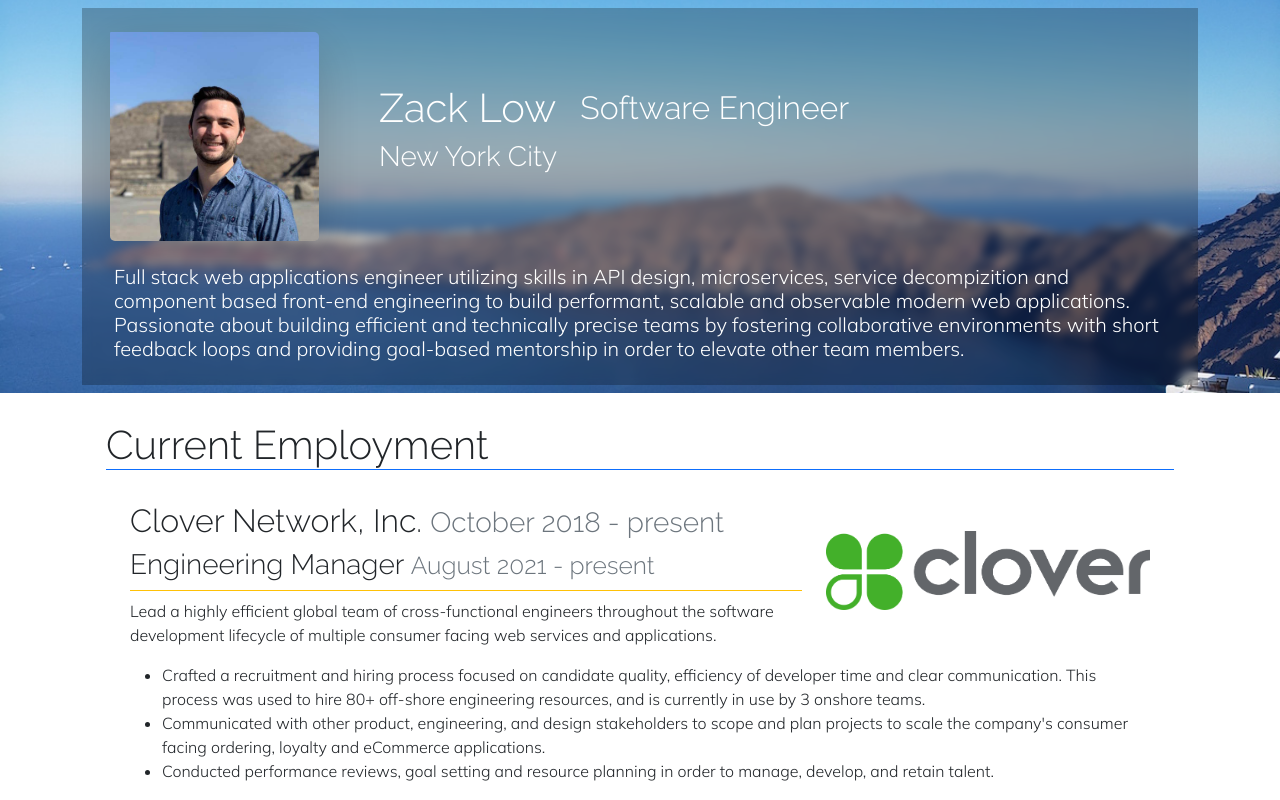
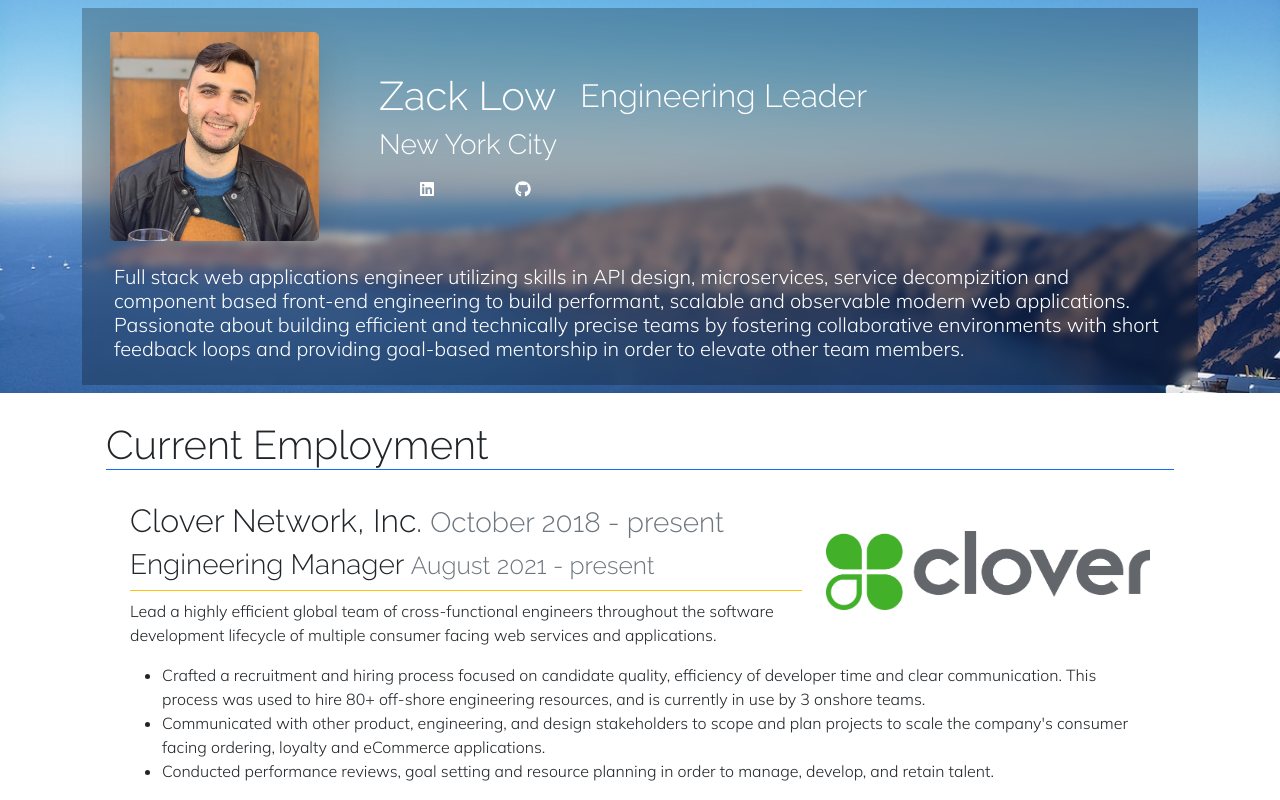
Before and after one commit to lowzack/lowzack.com, a Next.js app: page / in a window 1280 px wide. Shown: the top 800 px of the page. Built offline with nearby package versions, Linux system fonts and the light colour scheme.

Commit message:
Add social links. Update picture

```diff
--- /dev/null
+++ b/components/SocialLinks.module.scss
@@ -0,0 +1,18 @@
+.list {
+    list-style: none;
+    margin: 0;
+    padding: 0;
+
+    li {
+        display: inline-block;
+        margin: auto 2em;
+    }
+
+    a {
+        color: white;
+    }
+
+    .icon {
+        width: 2em;
+    }
+}
--- /dev/null
+++ b/components/SocialLinks.tsx
@@ -0,0 +1,16 @@
+import { AllHTMLAttributes, FC } from "react";
+import { FontAwesomeIcon } from "@fortawesome/react-fontawesome"
+import { faLinkedin, faGithub } from '@fortawesome/free-brands-svg-icons';
+import clsx from 'clsx';
+import styles from './SocialLinks.module.scss';
+
+const SocialLinks: FC<AllHTMLAttributes<HTMLUListElement>> = ({className, ...props }) => {
+    return (
+      <ul className={clsx(className, styles.list)}>
+          <li><a href="https://www.linkedin.com/in/lowzack/" target="_blank"><FontAwesomeIcon icon={faLinkedin} className={styles.icon} /></a></li>
+          <li><a href="https://github.com/lowzack" target="_blank"><FontAwesomeIcon icon={faGithub} className={styles.icon} /></a></li>
+      </ul>
+    )
+  }
+
+  export default SocialLinks;
--- a/package.json
+++ b/package.json
@@ -8,6 +8,9 @@
     "start": "next start"
   },
   "dependencies": {
+    "@fortawesome/fontawesome-svg-core": "^1.3.0",
+    "@fortawesome/free-brands-svg-icons": "^6.0.0",
+    "@fortawesome/react-fontawesome": "^0.1.17",
     "bootstrap": "5",
     "clsx": "^1.1.1",
     "next": "^10.2.0",
--- a/pages/index.tsx
+++ b/pages/index.tsx
@@ -4,6 +4,7 @@
 import EmploymentDetail from '../components/EmploymentDetail';
 import Hero from '../components/Hero'
 import Section from '../components/Section';
+import SocialLinks from '../components/SocialLinks';
 import employment from '../data/employment';
 
 export const getStaticProps = async (context) => {
@@ -21,7 +22,7 @@
   return (
     <div>
       <Head>
-        <title>Zack Low - Software Engineer</title>
+        <title>Zack Low - Engineering Leader</title>
         <link rel="shortcut icon" href="/public/static/favicon.ico" />
         <link rel="preload" as="image" href="/static/prof.jpeg" />
       </Head>
@@ -37,13 +38,13 @@
               <div className="w-100">
                 <div className="d-block d-lg-inline-flex align-items-end">
                   <h1 className="pe-4">Zack Low</h1>
-                  <h2 className="pb-lg-1">Software Engineer</h2>
+                  <h2 className="pb-lg-1">Engineering Leader</h2>
                 </div>
                 <h3 className="pb-2">New York City</h3>
-                {/* <social-links
-                  class="h1 w-100 list-inline social-links"
-                  itemClass="list-inline-item mx-3"
-                /> */}
+                <SocialLinks
+                  // class="h1 w-100 list-inline social-links"
+                  // itemClass="list-inline-item mx-3"
+                />
               </div>
             </div>
           </div>
```
Also changed, not shown: public/static/prof.jpeg, 1 other file (tests, documents, lock files or other folders).
